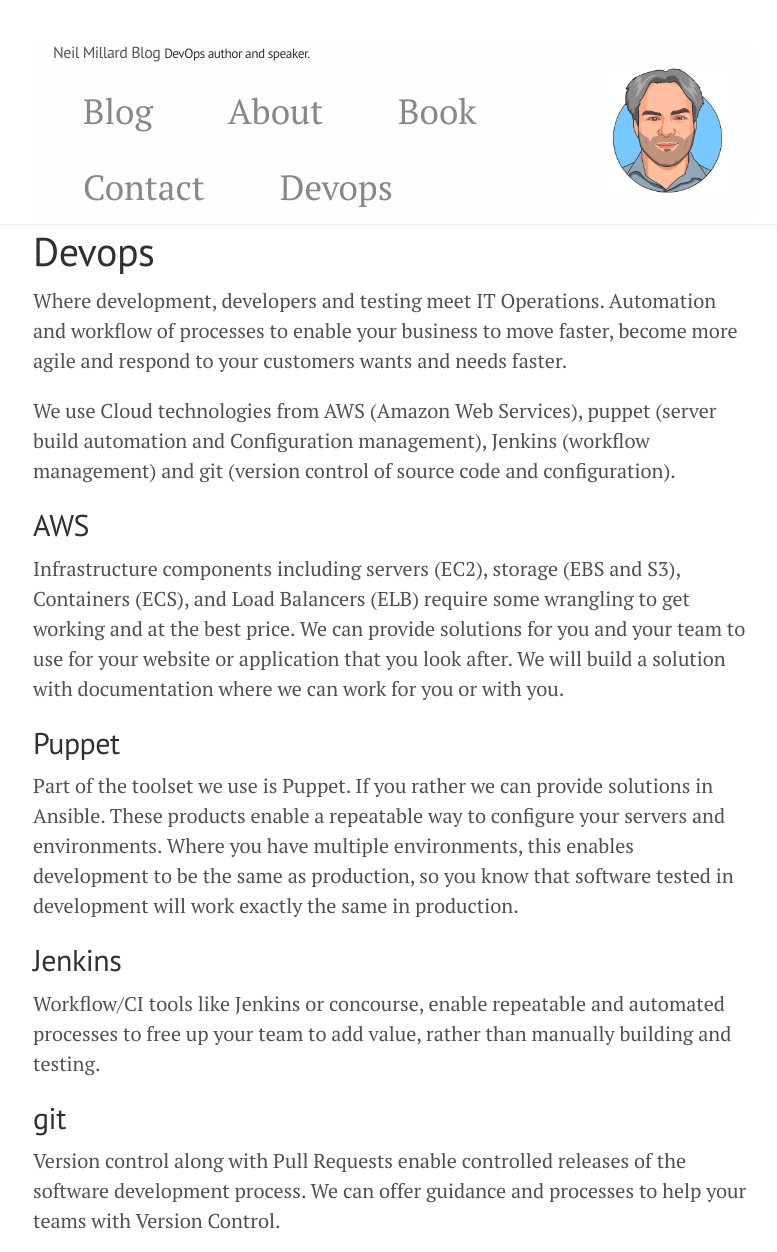
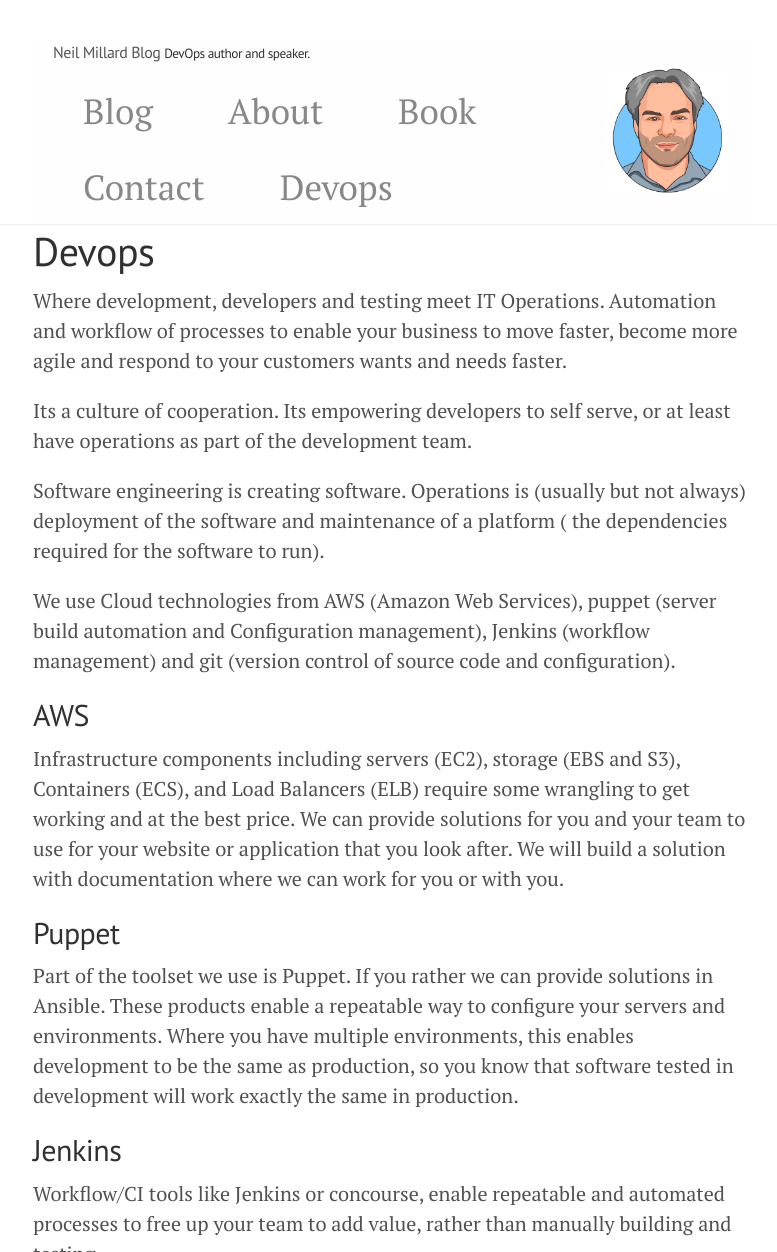
Before and after one commit to neilmillard/neilmillard.github.io, a Jekyll site: the page built from devops/index.html, in a window 1280 px wide, cut to the strip 0-1252 px from the top of the page. Shown: the whole strip, without its empty margins (247-1024 px from the left). Built offline with Jekyll 4.4.1, drawn with Linux system fonts in a browser that asks for light colours; nearby versions of some CDN libraries.

Commit message:
update devops detail

```diff
--- a/devops/index.html
+++ b/devops/index.html
@@ -19,6 +19,8 @@
 <div class="row">
   <div class="col-md-8">
     <p>Where development, developers and testing meet IT Operations. Automation and workflow of processes to enable your business to move faster, become more agile and respond to your customers wants and needs faster.</p>
+    <p>Its a culture of cooperation. Its empowering developers to self serve, or at least have operations as part of the development team.</p>
+    <p>Software engineering is creating software. Operations is (usually but not always) deployment of the software and maintenance of a platform ( the dependencies required for the software to run).</p>
     <p>We use Cloud technologies from AWS (Amazon Web Services), puppet (server build automation and Configuration management), Jenkins (workflow management) and git (version control of source code and configuration).</p>
     <h2>AWS</h2>
     <p>Infrastructure components including servers (EC2), storage (EBS and S3), Containers (ECS), and Load Balancers (ELB) require some wrangling to get working and at the best price.
```
